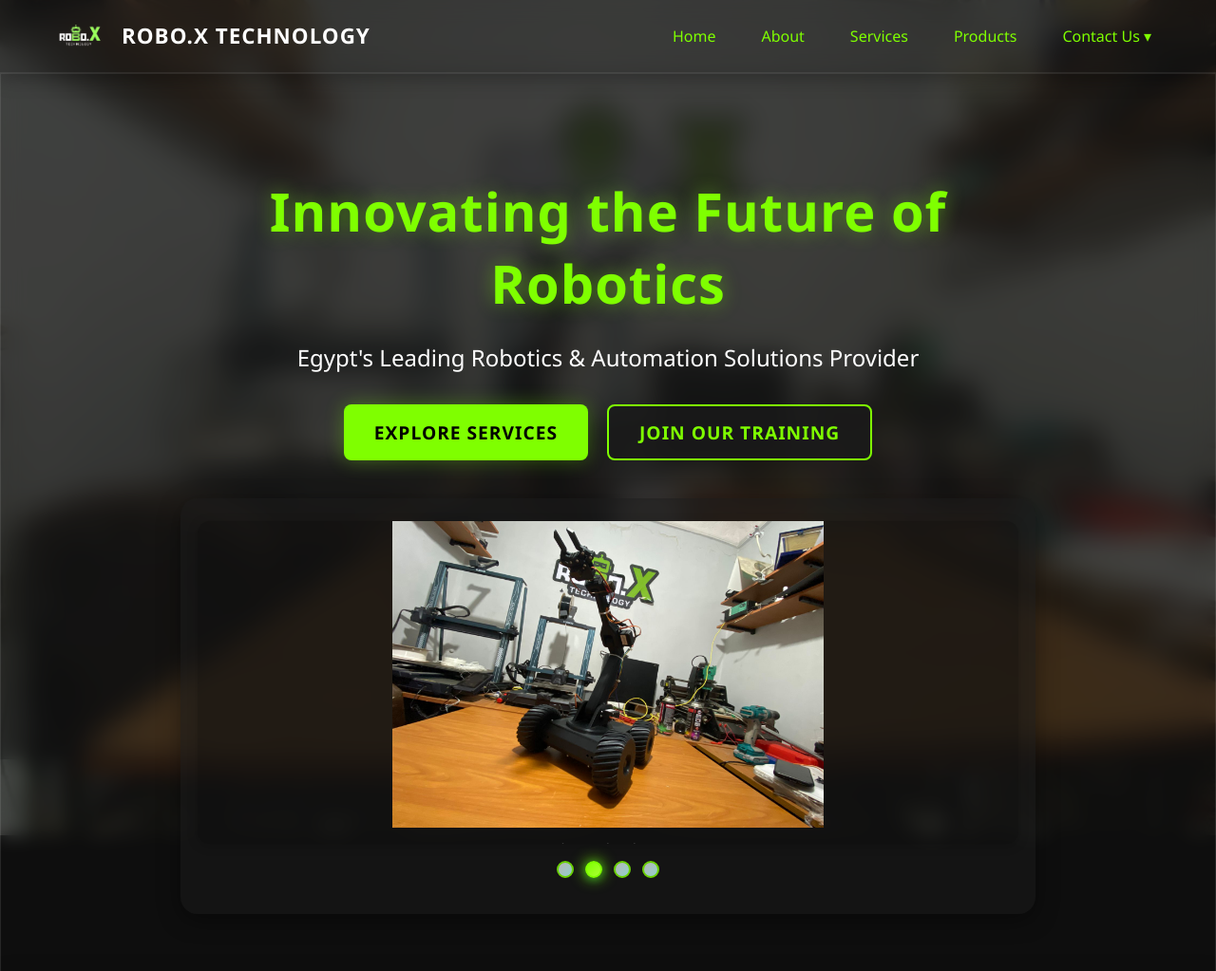
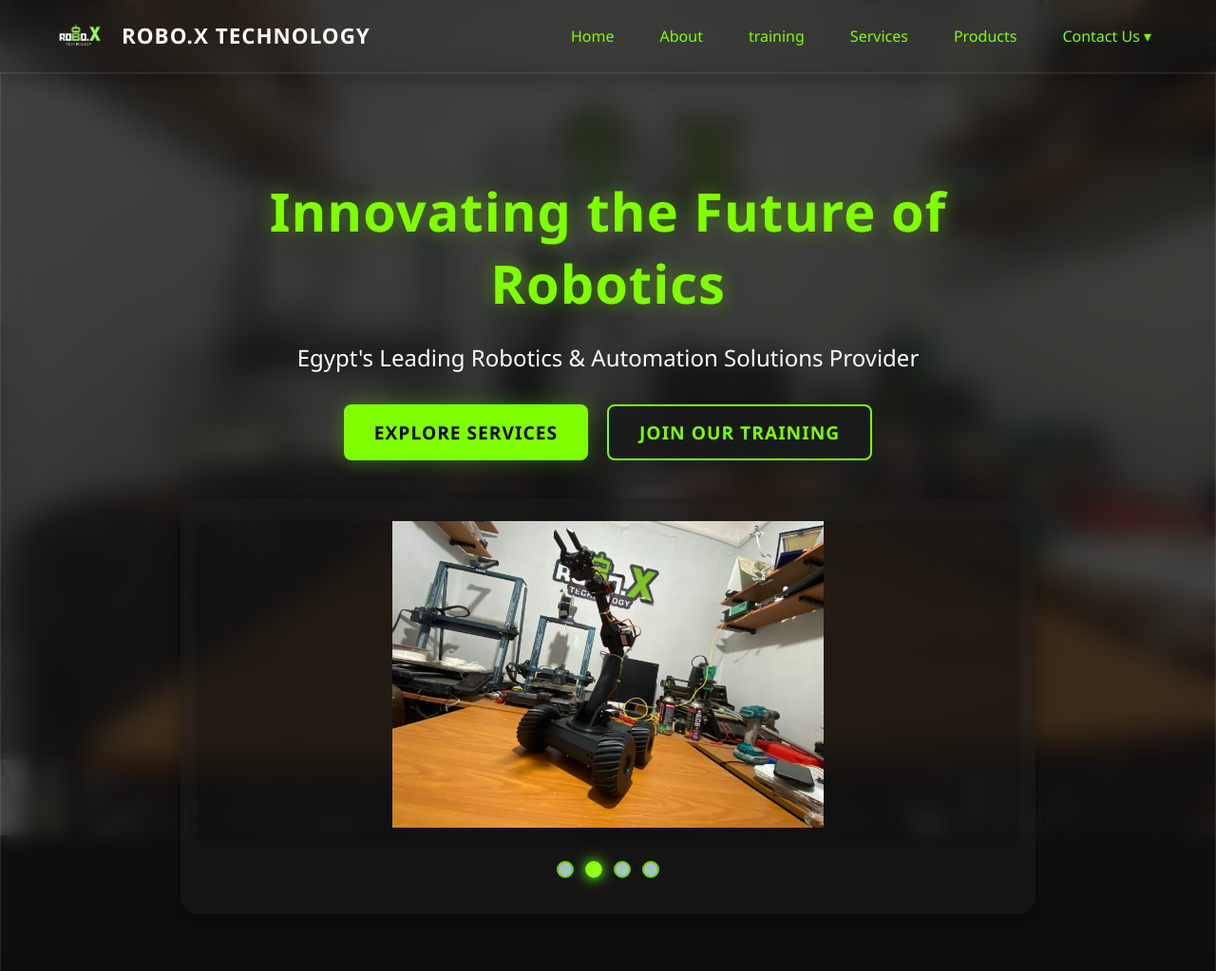
Before and after one commit to 11555k/robox, a plain HTML site: page index.html in a window 1280 px wide. Shown: the top 1023 px of the page at 95% size. Drawn offline with Linux system fonts and the light colour scheme.

Commit message:
Add training link to navigation menu

```diff
--- a/index.html
+++ b/index.html
@@ -19,8 +19,10 @@
       <ul class="nav-list">
         <li><a href="index.html">Home</a></li>
         <li><a href="about.html">About</a></li>
+        <li><a href="training.html">training</a></li>
         <li><a href="services.html">Services</a></li>
         <li><a href="products.html">Products</a></li>
+
         <li class="dropdown">
           <a href="#contact" id="contactDropdownBtn">Contact Us &#9662;</a>
           <ul class="dropdown-menu">
```
